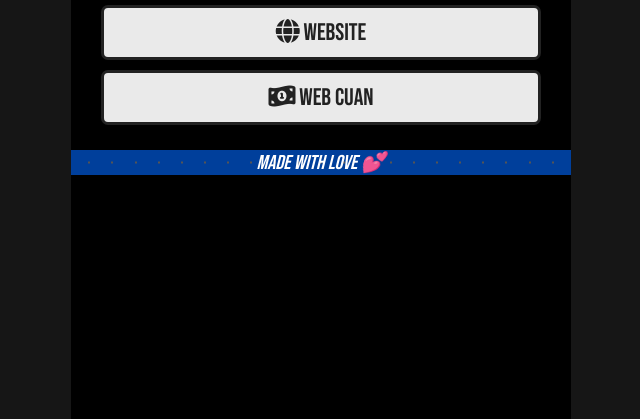
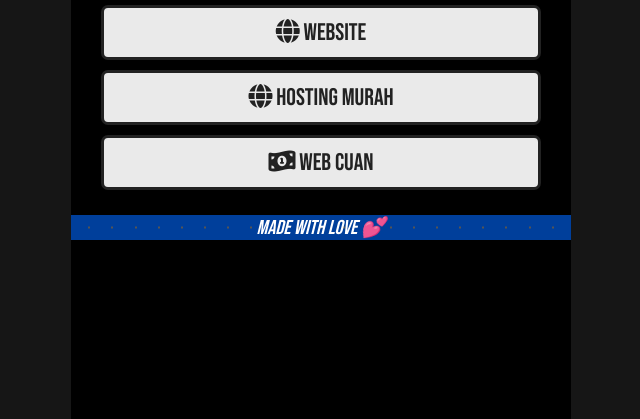
Before and after one commit to ekkygamingstore/topup, a plain HTML site: page index.html in a window 1280 px wide. Shown: the part 381-800 px from the top of the page, without its empty margins (319-959 px from the left). Drawn offline with nearby package versions, Linux system fonts and the light colour scheme; files that its build step writes are made by us from their sources.

Commit message:
web murah

```diff
--- a/index.html
+++ b/index.html
@@ -114,6 +114,8 @@ html {
           animate__bounceInLeft animate__delay-1s"><i class="fa-brands fa-instagram"></i> instagram</a>
         <a href="https://ekiwandana24.skom.id/" target="_blank"
           class="animate__animated animate__bounceInLeft animate__delay-2s"><i class="fa-solid fa-globe"></i> website</a>
+          <a href="https://php.id/ref/27338" target="_blank"
+          class="animate__animated animate__bounceInLeft animate__delay-2s"><i class="fa-solid fa-globe"></i> Hosting murah</a>
           <a href="https://paidera.com/?r=2564922" target="_blank"
           class="animate__animated animate__bounceInLeft animate__delay-2s"><i class="fa-solid fa-money-bill-1-wave"></i> web cuan</a>
       </div>
```
